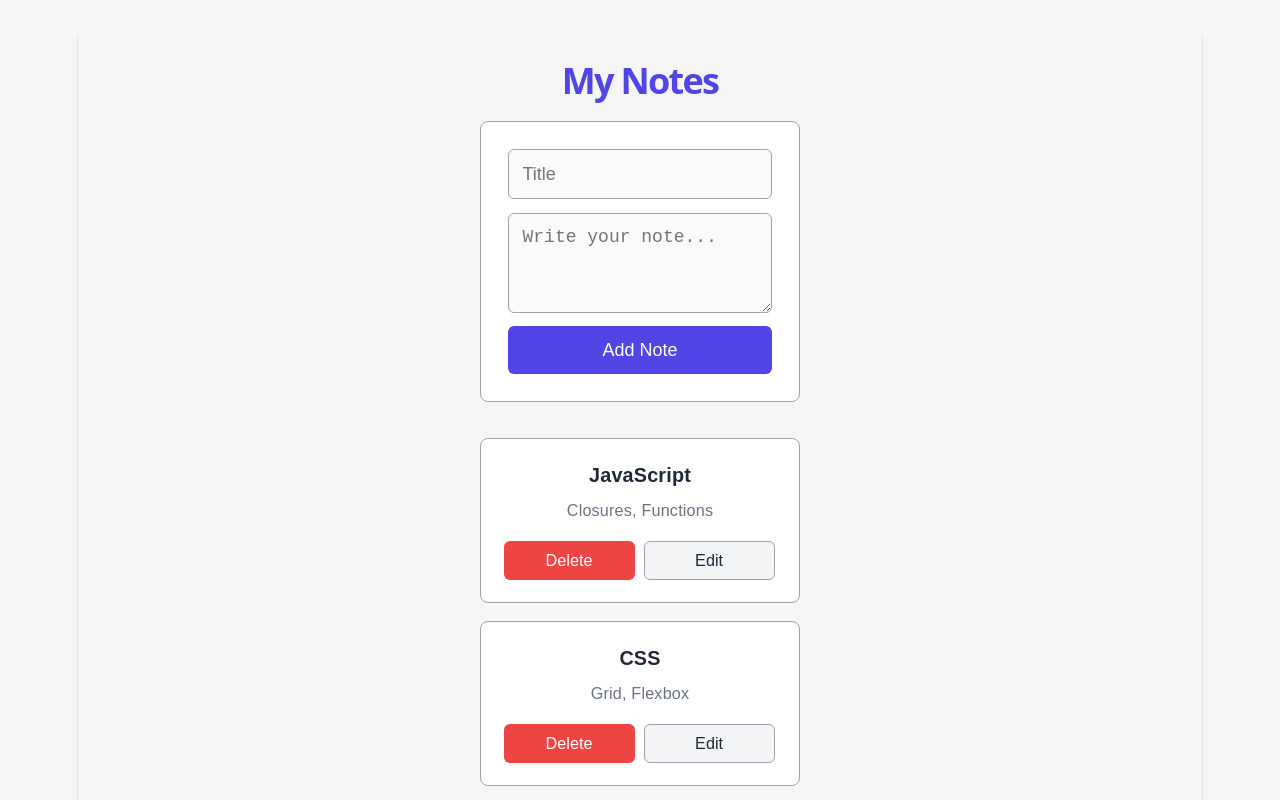
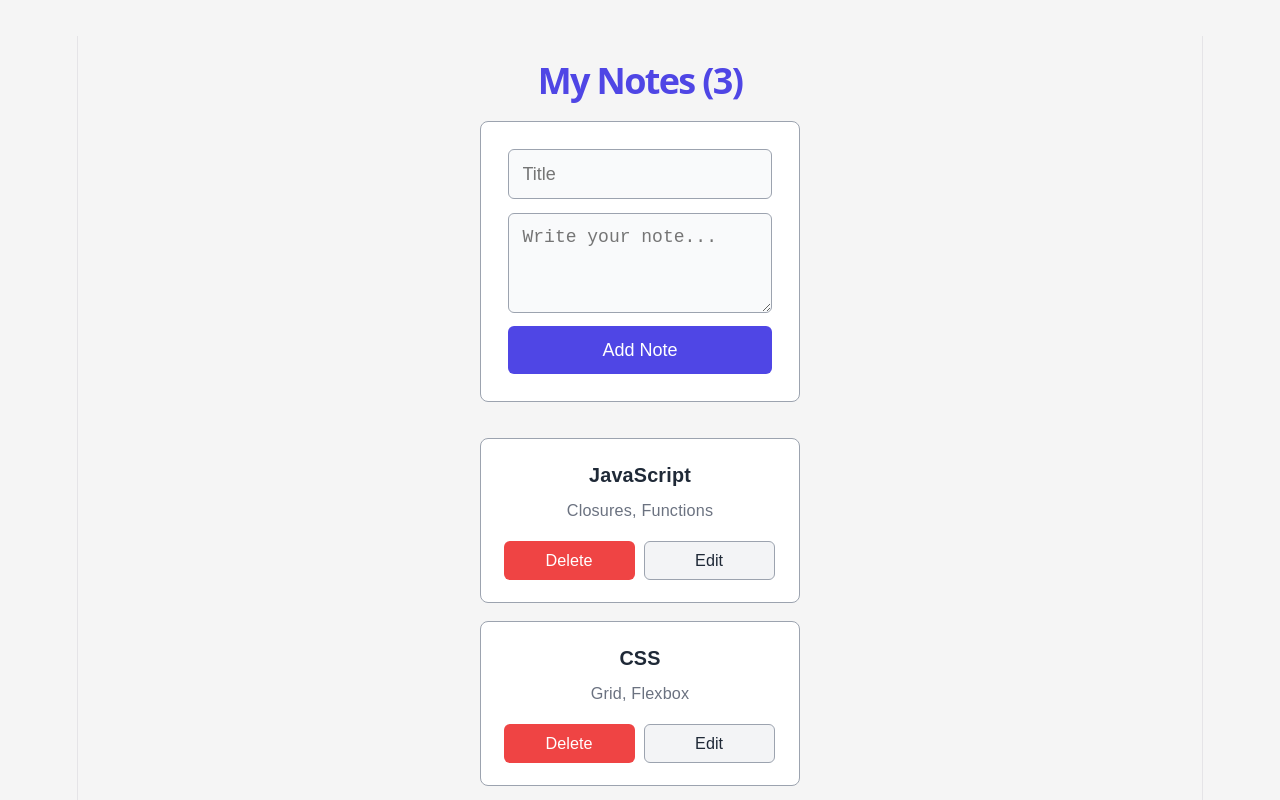
Before and after one commit to FatimaGhafoor/react-notes-app, a React (Vite) app: page / in a window 1280 px wide. Shown: the top 800 px of the page. Built offline with nearby package versions, Linux system fonts and the light colour scheme.

Commit message:
feat: add notes count in header

```diff
--- a/src/App.jsx
+++ b/src/App.jsx
@@ -78,7 +78,7 @@ function App() {
 
   return (
     <div className="app">
-      <h1>My Notes</h1>
+      <h1>My Notes {notes.length > 0 && `(${notes.length})`}</h1>
       <div className="note-form">
         <input
           className="note-input"
```
